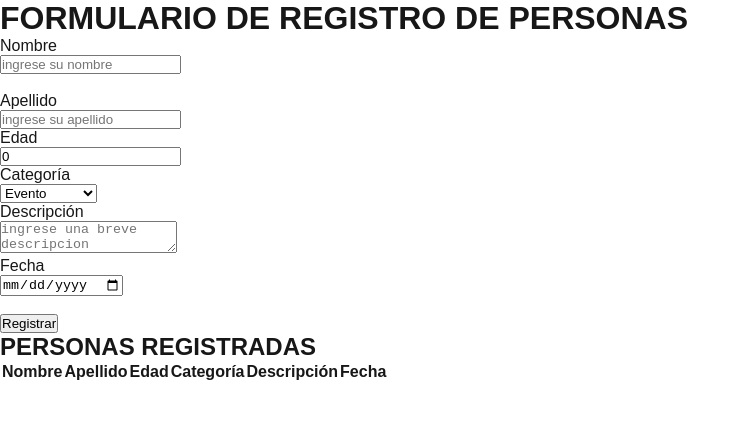
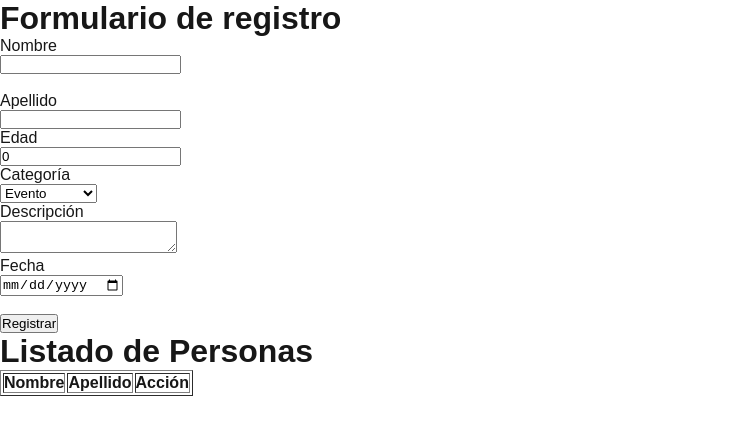
Before and after one commit to benj4VC/Eval3, a Next.js app: page / in a window 1280 px wide. Shown: the top 434 px of the page, without its empty margins (0-750 px from the left). Built offline with nearby package versions, Linux system fonts and the light colour scheme.

Commit message:
Eliminar funciona correcto
Hay que arreglar un error en la edad, y el eliminar que arreglare

```diff
--- a/src/app/MostrarPersonas.tsx
+++ b/src/app/MostrarPersonas.tsx
@@ -1,50 +1,63 @@
+'use client'
 import React, { useEffect, useState } from 'react'
 import { Persona } from './Interfaces/IPersona'
 
-interface Props{
-  saludo : string,
-  traerPersona: (p:Persona) => void
+interface Props {
+  saludo: string
+  traerPersona: (p: Persona) => void
 }
 
-export const MostrarPersonas = (props:Props) => {
-    const miStorage = window.localStorage
-    const [personas, setPersonas] = useState<Persona[]>([])
-     useEffect(()=>{
-        let listadoStr = miStorage.getItem("personas")
-        if(listadoStr != null){
-          let listado = JSON.parse(listadoStr)
-          setPersonas(listado)
-        }
-      },[])
-    const queEditar = (index:number) => {
-      alert("Le diste a "+index)
-      props.traerPersona(personas[index])
+const MostrarPersonas = ({ saludo, traerPersona }: Props) => {
+  const [personas, setPersonas] = useState<Persona[]>([])
+
+  // Cargar al iniciar
+  useEffect(() => {
+    const listadoStr = localStorage.getItem('personas')
+    if (listadoStr) {
+      setPersonas(JSON.parse(listadoStr))
     }
+  }, [])
+
+  // Eliminar directo
+  const handleEliminar = (index: number) => {
+    if (!confirm('¿Estás seguro de eliminar esta persona?')) return
+
+    const nuevasPersonas = personas.filter((_, i) => i !== index)
+    setPersonas(nuevasPersonas)
+    localStorage.setItem('personas', JSON.stringify(nuevasPersonas))
+  }
+
+  // Editar directo
+  const handleEditar = (index: number) => {
+    traerPersona(personas[index])
+  }
+
   return (
     <>
-    <h1>{props.saludo}</h1>
-      <table>
+      <h1>{saludo}</h1>
+      <table border={1}>
         <thead>
           <tr>
             <th>Nombre</th>
             <th>Apellido</th>
-            <th>Accion</th>
+            <th>Acción</th>
           </tr>
         </thead>
         <tbody>
-          {personas.map((p,index)=>{
-            return(
-              <tr>
-                <td>{p.nombre}</td>
-                <td>{p.apellido}</td>
-                <td><button
-                        onClick={()=>queEditar(index)}>Editar</button><button>Eliminar</button></td>
-              </tr>
-            )
-          })}
+          {personas.map((p, index) => (
+            <tr key={index}>
+              <td>{p.nombre}</td>
+              <td>{p.apellido}</td>
+              <td>
+                <button onClick={() => handleEditar(index)}>Editar</button>{' '}
+                <button onClick={() => handleEliminar(index)}>Eliminar</button>
+              </td>
+            </tr>
+          ))}
         </tbody>
       </table>
     </>
   )
 }
+
 export default MostrarPersonas
--- a/src/app/page.tsx
+++ b/src/app/page.tsx
@@ -1,15 +1,8 @@
 'use client'
 
 import { useEffect, useState } from 'react'
-
-type Persona = {
-  nombre: string
-  apellido: string
-  edad: number
-  categoria: string
-  descripcion: string
-  fecha: string
-}
+import { Persona } from './Interfaces/IPersona'
+import MostrarPersonas from './MostrarPersonas'
 
 const initialState: Persona = {
   nombre: '',
@@ -24,6 +17,8 @@ export default function Home() {
   const [persona, setPersona] = useState<Persona>(initialState)
   const [personas, setPersonas] = useState<Persona[]>([])
   const [errorNombre, setErrorNombre] = useState('')
+  const [modoEditar, setModoEditar] = useState(false)
+  const [indiceEditar, setIndiceEditar] = useState<number | null>(null)
 
   useEffect(() => {
     const data = localStorage.getItem('personas')
@@ -36,39 +31,59 @@ export default function Home() {
     localStorage.setItem('personas', JSON.stringify(personas))
   }, [personas])
 
-  const handleChange = (
-    e: React.ChangeEvent<HTMLInputElement | HTMLTextAreaElement | HTMLSelectElement>
-  ) => {
+  const handleChange = (e: React.ChangeEvent<HTMLInputElement | HTMLSelectElement | HTMLTextAreaElement>) => {
     const { name, value } = e.target
-    setPersona({ ...persona, [name]: name === 'edad' ? Number(value) : value })
+    setPersona({
+      ...persona,
+      [name]: name === 'edad' ? Number(value) : value
+    })
 
-    if (name === 'nombre' && value.length < 3) {
-      setErrorNombre('El nombre debe tener al menos 3 caracteres')
-    } else if (name === 'nombre') {
-      setErrorNombre('')
+    if (name === 'nombre') {
+      setErrorNombre(value.length < 3 ? 'Debe tener al menos 3 caracteres' : '')
     }
   }
 
   const handleRegistrar = (e: React.FormEvent) => {
     e.preventDefault()
     if (persona.nombre.trim().length < 3) {
-      setErrorNombre('El nombre debe tener al menos 3 caracteres')
+      setErrorNombre('Debe tener al menos 3 caracteres')
       return
     }
 
-    setPersonas([...personas, persona])
+    if (modoEditar && indiceEditar !== null) {
+      const nuevasPersonas = [...personas]
+      nuevasPersonas[indiceEditar] = persona
+      setPersonas(nuevasPersonas)
+      setModoEditar(false)
+      setIndiceEditar(null)
+    } else {
+      setPersonas([...personas, persona])
+    }
+
     setPersona(initialState)
+  }
+
+  const traerPersona = (p: Persona) => {
+    const index = personas.findIndex(
+      item =>
+        item.nombre === p.nombre &&
+        item.apellido === p.apellido
+    )
+    if (index !== -1) {
+      setPersona(p)
+      setModoEditar(true)
+      setIndiceEditar(index)
+    }
   }
 
   return (
     <main>
-      <h1>FORMULARIO DE REGISTRO DE PERSONAS</h1>
+      <h1>Formulario de registro</h1>
       <form onSubmit={handleRegistrar}>
         <label>Nombre</label><br />
         <input
+          name="nombre"
           type="text"
-          name="nombre"
-          placeholder="ingrese su nombre"
           value={persona.nombre}
           onChange={handleChange}
         /><br />
@@ -76,27 +91,22 @@ export default function Home() {
 
         <label>Apellido</label><br />
         <input
+          name="apellido"
           type="text"
-          name="apellido"
-          placeholder="ingrese su apellido"
           value={persona.apellido}
           onChange={handleChange}
         /><br />
 
         <label>Edad</label><br />
         <input
+          name="edad"
           type="number"
-          name="edad"
           value={persona.edad}
           onChange={handleChange}
         /><br />
 
         <label>Categoría</label><br />
-        <select
-          name="categoria"
-          value={persona.categoria}
-          onChange={handleChange}
-        >
+        <select name="categoria" value={persona.categoria} onChange={handleChange}>
           <option value="Evento">Evento</option>
           <option value="Voluntariado">Voluntariado</option>
           <option value="Proyecto">Proyecto</option>
@@ -105,47 +115,24 @@ export default function Home() {
         <label>Descripción</label><br />
         <textarea
           name="descripcion"
-          placeholder="ingrese una breve descripcion"
           value={persona.descripcion}
           onChange={handleChange}
         ></textarea><br />
 
         <label>Fecha</label><br />
         <input
+          name="fecha"
           type="date"
-          name="fecha"
           value={persona.fecha}
           onChange={handleChange}
         /><br /><br />
 
-        <button type="submit">Registrar</button>
+        <button type="submit">
+          {modoEditar ? 'Actualizar' : 'Registrar'}
+        </button>
       </form>
 
-      <h2>PERSONAS REGISTRADAS</h2>
-      <table>
-        <thead>
-          <tr>
-            <th>Nombre</th>
-            <th>Apellido</th>
-            <th>Edad</th>
-            <th>Categoría</th>
-            <th>Descripción</th>
-            <th>Fecha</th>
-          </tr>
-        </thead>
-        <tbody>
-          {personas.map((p, i) => (
-            <tr key={i}>
-              <td>{p.nombre}</td>
-              <td>{p.apellido}</td>
-              <td>{p.edad}</td>
-              <td>{p.categoria}</td>
-              <td>{p.descripcion}</td>
-              <td>{p.fecha}</td>
-            </tr>
-          ))}
-        </tbody>
-      </table>
+      <MostrarPersonas saludo="Listado de Personas" traerPersona={traerPersona} />
     </main>
   )
 }
```
